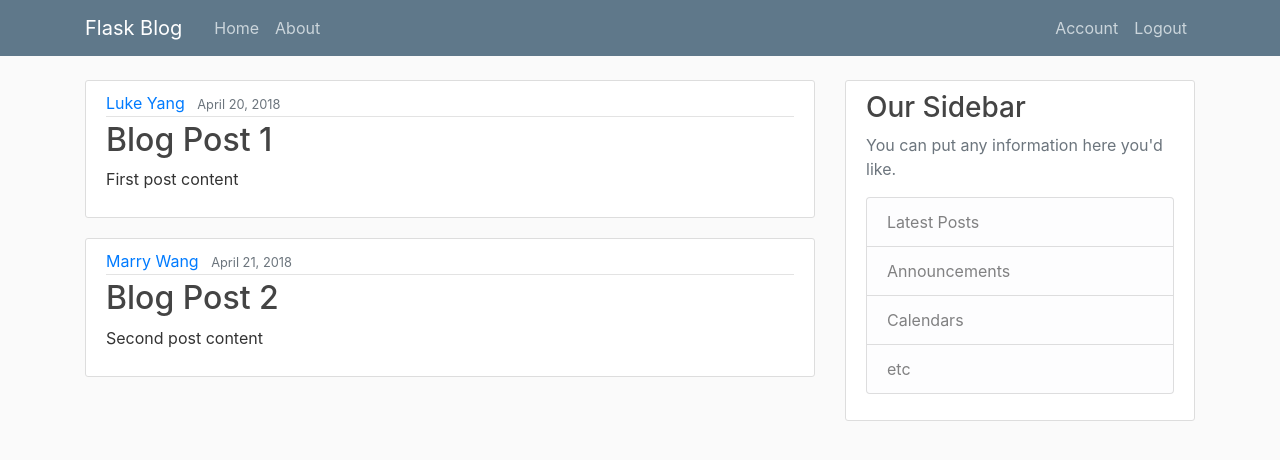
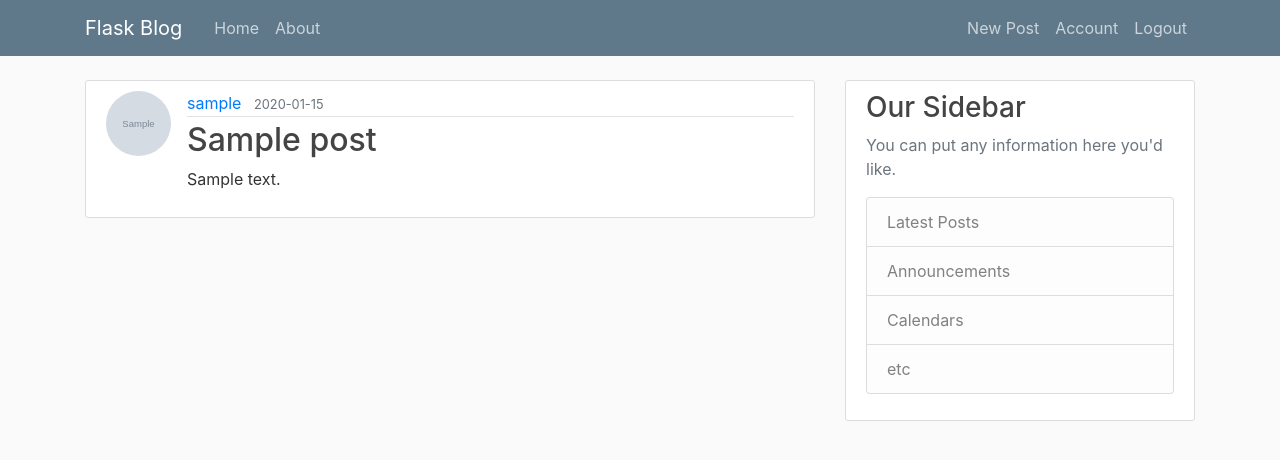
Before and after one commit to myang39/blog-flask, a Flask app: page / in a window 1280 px wide. Shown: the top 460 px of the page. Run offline with Flask 2, Linux system fonts and the light colour scheme; a user stored in the database is signed in; tables that the repository leaves empty hold one stand-in row (values such as "Sample post"); grey boxes marked "Sample" are stand-in pictures; some libraries are stand-ins or nearby versions.

Commit message:
Feature - New Post. Adjust home page username and date format

```diff
--- a/flaskblog/routes.py
+++ b/flaskblog/routes.py
@@ -3,30 +3,15 @@ import secrets
 from PIL import Image
 from flask import render_template, url_for, flash, redirect, request
 from flaskblog import app, db, bcrypt
-from flaskblog.forms import RegistrationForm, LoginForm, UpdateAccountForm
+from flaskblog.forms import RegistrationForm, LoginForm, UpdateAccountForm, PostForm
 from flaskblog.models import User, Post
 from flask_login import login_user, current_user, logout_user, login_required
-
-
-posts = [
-    {
-        'author': 'Luke Yang',
-        'title': 'Blog Post 1',
-        'content': 'First post content',
-        'date_posted': 'April 20, 2018'
-    },
-    {
-        'author': 'Marry Wang',
-        'title': 'Blog Post 2',
-        'content': 'Second post content',
-        'date_posted': 'April 21, 2018'
-    }
-]
 
 
 @app.route("/")
 @app.route("/home")
 def home():
+    posts = Post.query.all()
     return render_template('home.html', posts=posts)
 
 
@@ -105,3 +90,16 @@ def account():
     image_file = url_for('static', filename='profile_pics/' + current_user.image_file)
     return render_template('account.html', title='Account',
                            image_file=image_file, form=form)
+
+
+@app.route("/post/new", methods=['GET', 'POST'])
+@login_required
+def new_post():
+    form = PostForm()
+    if form.validate_on_submit():
+        post = Post(title=form.title.data, content=form.content.data, author=current_user)
+        db.session.add(post)
+        db.session.commit()
+        flash('Your post has been created!', 'success')
+        return redirect(url_for('home'))
+    return render_template('create_post.html', titile='New Post', form=form)
--- a/flaskblog/templates/home.html
+++ b/flaskblog/templates/home.html
@@ -3,10 +3,11 @@
 {% block content %}
     {% for post in posts %}
         <article class="media content-section">
+            <img class="rounded-circle article-img" src="{{ url_for('static', filename='profile_pics/' + post.author.image_file) }}">
             <div class="media-body">
             <div class="article-metadata">
-                <a class="mr-2" href="#">{{ post.author }}</a>
-                <small class="text-muted">{{ post.date_posted }}</small>
+                <a class="mr-2" href="#">{{ post.author.username }}</a>
+                <small class="text-muted">{{ post.date_posted.strftime('%Y-%m-%d') }}</small>
             </div>
             <h2><a class="article-title" href="#">{{ post.title }}</a></h2>
             <p class="article-content">{{ post.content }}</p>
--- a/flaskblog/templates/layout.html
+++ b/flaskblog/templates/layout.html
@@ -32,6 +32,7 @@
             <!-- Navbar Right Side -->
             <div class="navbar-nav">
                 {% if current_user.is_authenticated %}
+                    <a class="nav-item nav-link" href="{{ url_for('new_post') }}">New Post</a>
                     <a class="nav-item nav-link" href="{{ url_for('account') }}">Account</a>
                     <a class="nav-item nav-link" href="{{ url_for('logout') }}">Logout</a>
                 {% else %}
```
Also changed, not shown: flaskblog/forms.py (+7 -1 lines), flaskblog/templates/create_post.html (added, +41 -0 lines), flaskblog/static/profile_pics/8ae459703e247e6e.jpg (deleted).
